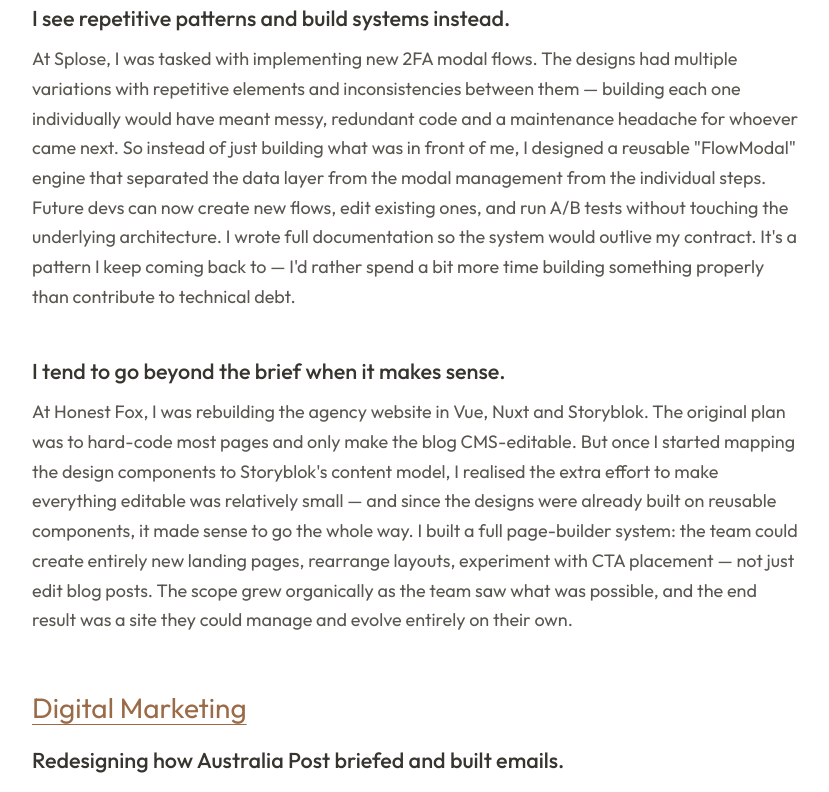
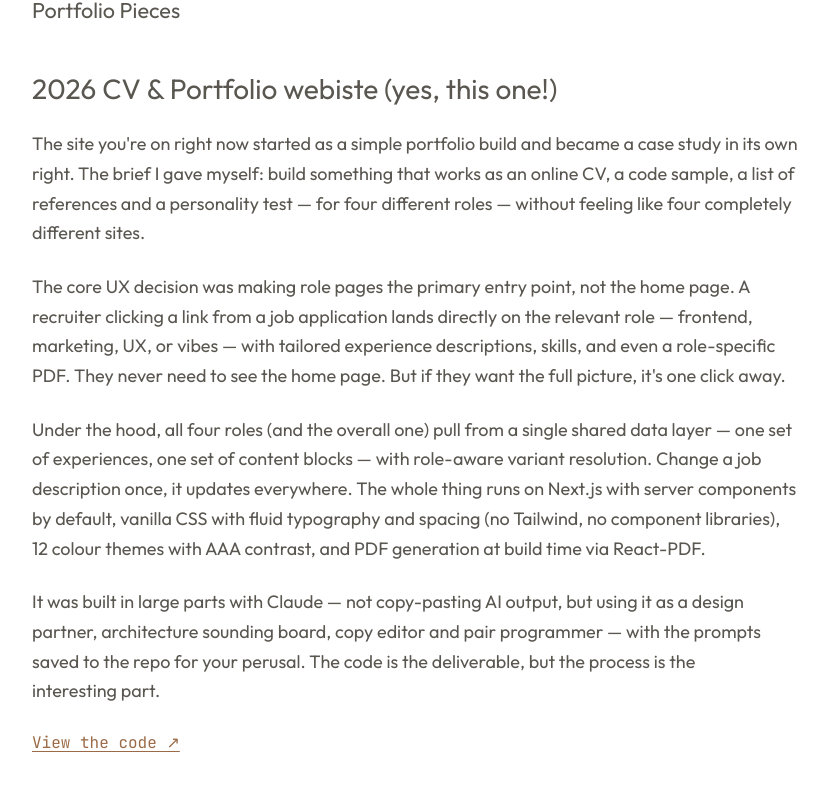
Before and after one commit to dnapoleoni/cv-portfolio-2026, a Next.js app: page /work in a window 1280 px wide. Shown: the part 519-1311 px from the top of the page, without its empty margins (80-909 px from the left). Built offline with nearby package versions, Linux system fonts and the light colour scheme.

Commit message:
work page this-site example and gh link, console greeting for devs

```diff
--- a/app/layout.tsx
+++ b/app/layout.tsx
@@ -3,6 +3,7 @@ import { ThemeProvider } from '@/components/theme/ThemeProvider';
 import { Header } from '@/components/layout/Header';
 import { Footer } from '@/components/layout/Footer';
 import './globals.css';
+import { ConsoleGreeting } from '@/components/ui/ConsoleGreeting';
 
 export const metadata: Metadata = {
   title: 'Dan Napoleoni — Developer, Designer-Thinker, Human Communicator',
@@ -53,6 +54,7 @@ export default function RootLayout({ children }: { children: React.ReactNode })
         />
       </head>
       <body>
+        <ConsoleGreeting />
         <ThemeProvider>
           <a href="#main-content" className="skip-link">
             Skip to main content
--- a/app/work/page.tsx
+++ b/app/work/page.tsx
@@ -3,6 +3,7 @@ import { getContentItems } from '@/lib/content';
 import { ContactCTA } from '@/components/sections/ContactCTA';
 import { RoleCrossNav } from '@/components/sections/RoleCrossNav';
 import { getDisplayRoles } from '@/lib/roles';
+import { contact } from '@/data/contact';
 
 export const metadata = {
   title: 'Work & Case Studies — Dan Napoleoni',
@@ -47,6 +48,46 @@ export default function WorkPage() {
         </p>
       </header>
 
+      <hr className="divider-subtle" />
+      <h2 className="section-heading">Portfolio Pieces</h2>
+
+      <section className="role-section">
+        <h2 className="section-heading">2026 CV & Portfolio webiste (yes, this one!)</h2>
+        <p>
+          The site you're on right now started as a simple portfolio build and became a case study
+          in its own right. The brief I gave myself: build something that works as an online CV, a
+          code sample, a list of references and a personality test — for four different roles —
+          without feeling like four completely different sites.
+        </p>
+        <p>
+          The core UX decision was making role pages the primary entry point, not the home page. A
+          recruiter clicking a link from a job application lands directly on the relevant role —
+          frontend, marketing, UX, or vibes — with tailored experience descriptions, skills, and
+          even a role-specific PDF. They never need to see the home page. But if they want the full
+          picture, it's one click away.
+        </p>
+        <p>
+          Under the hood, all four roles (and the overall one) pull from a single shared data layer
+          — one set of experiences, one set of content blocks — with role-aware variant resolution.
+          Change a job description once, it updates everywhere. The whole thing runs on Next.js with
+          server components by default, vanilla CSS with fluid typography and spacing (no Tailwind,
+          no component libraries), 12 colour themes with AAA contrast, and PDF generation at build
+          time via React-PDF.
+        </p>
+        <p>
+          It was built in large parts with Claude — not copy-pasting AI output, but using it as a
+          design partner, architecture sounding board, copy editor and pair programmer — with the
+          prompts saved to the repo for your perusal. The code is the deliverable, but the process
+          is the interesting part.
+        </p>
+        <div className="link-group mt-md">
+          <a href={contact.gitHub} className="link-mono" target="_blank" rel="noopener noreferrer">
+            View the code ↗
+          </a>
+        </div>
+      </section>
+      <hr className="divider-subtle" />
+      <h2 className="section-heading">Case Studies</h2>
       {caseStudyGroups.map((group) => {
         const items = getContentItems(group.ids);
         if (items.length === 0) return null;
--- a/components/sections/ContactCTA.tsx
+++ b/components/sections/ContactCTA.tsx
@@ -29,6 +29,11 @@ export function ContactCTA({
         <a href={contact.linkedIn} className="link-mono" target="_blank" rel="noopener noreferrer">
           LinkedIn ↗
         </a>
+        {hideContactLink && (
+          <a href={contact.gitHub} className="link-mono" target="_blank" rel="noopener noreferrer">
+            Check out the repo ↗
+          </a>
+        )}
       </div>
     </section>
   );
--- /dev/null
+++ b/components/ui/ConsoleGreeting.tsx
@@ -0,0 +1,21 @@
+'use client';
+
+import { useEffect } from 'react';
+import { contact } from '@/data/contact';
+
+export function ConsoleGreeting() {
+  useEffect(() => {
+    console.log('------------------------');
+    console.log(
+      '%c👋 Greetings fellow developer!',
+      'font-size: 14px; font-weight: bold; color: #b05a30;'
+    );
+    console.log(
+      'This site is itself a code example, jump over to the repo to take a peek under the hood.'
+    );
+    console.log(contact.gitHub);
+    console.log('------------------------');
+  }, []);
+
+  return null;
+}
```
